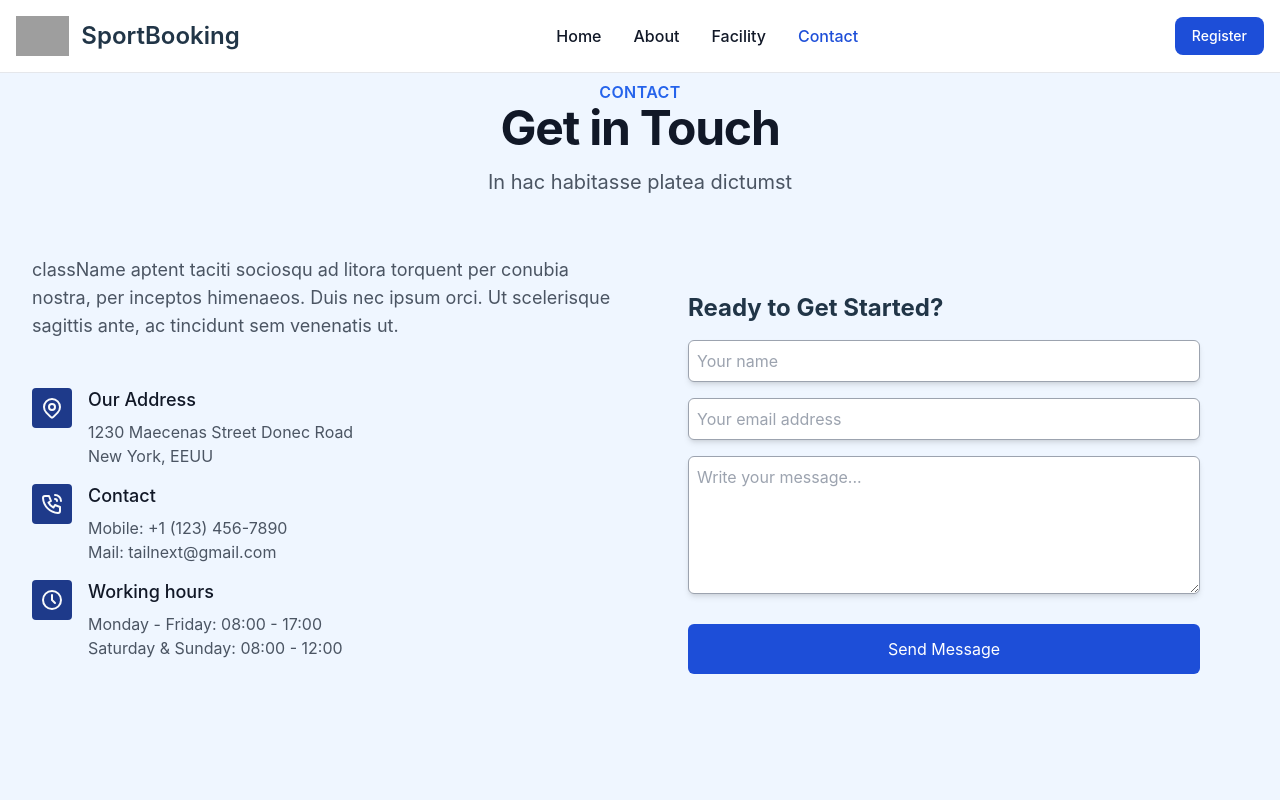
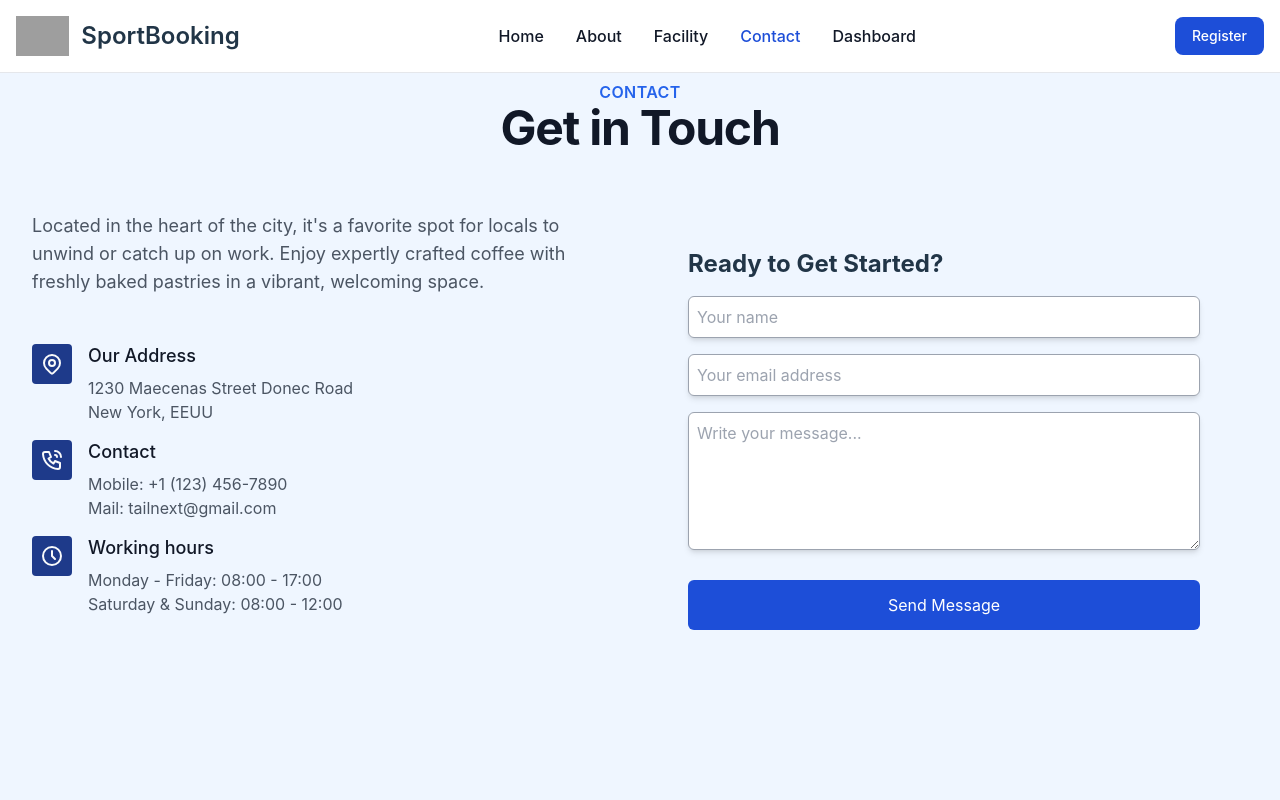
Before and after one commit to Biddut-Roy/Sports-Facility-Booking, a React (Vite) app: page /contact in a window 1280 px wide. Shown: the top 800 px of the page. Built offline with nearby package versions, Linux system fonts and the light colour scheme; grey boxes are pictures that could not be loaded.

Commit message:
check a data

```diff
--- a/src/page/Contact/Contact.tsx
+++ b/src/page/Contact/Contact.tsx
@@ -11,18 +11,17 @@ const Contact = () => {
               <h2 className="font-heading mb-4 font-bold tracking-tight text-gray-900 dark:text-white text-3xl sm:text-5xl">
                 Get in Touch
               </h2>
-              <p className="mx-auto mt-4 max-w-3xl text-xl text-gray-600 dark:text-slate-400">
-                In hac habitasse platea dictumst
-              </p>
+              <p className="mx-auto mt-4 max-w-3xl text-xl text-gray-600 dark:text-slate-400"></p>
             </div>
           </div>
           <div className="flex items-stretch justify-center">
             <div className="grid md:grid-cols-2">
               <div className="h-full pr-6">
                 <p className="mt-3 mb-12 text-lg text-gray-600 dark:text-slate-400">
-                  className aptent taciti sociosqu ad litora torquent per
-                  conubia nostra, per inceptos himenaeos. Duis nec ipsum orci.
-                  Ut scelerisque sagittis ante, ac tincidunt sem venenatis ut.
+                  Located in the heart of the city, it's a favorite spot for
+                  locals to unwind or catch up on work. Enjoy expertly crafted
+                  coffee with freshly baked pastries in a vibrant, welcoming
+                  space.
                 </p>
                 <ul className="mb-6 md:mb-0">
                   <li className="flex">
--- a/src/page/Facility/Facility.tsx
+++ b/src/page/Facility/Facility.tsx
@@ -23,6 +23,7 @@ const Facility = () => {
       </div>
     );
   }
+  console.log(data);
 
   return (
     <div className="pt-10">
--- a/src/page/Facility/FacilityCard.tsx
+++ b/src/page/Facility/FacilityCard.tsx
@@ -6,7 +6,6 @@ import { toast, Toaster } from "sonner";
 const FacilityCard = () => {
   const { id } = useParams();
   const { data, error, isLoading } = useGetFacilityQuery(undefined);
-  console.log(id);
 
   if (isLoading) {
     toast("Please wait a second before");
--- a/src/page/Featured/Featured.tsx
+++ b/src/page/Featured/Featured.tsx
@@ -1,15 +1,16 @@
 const Featured = () => {
   return (
-    <div className="relative overflow-hidden bg-white">
+    <div className="relative overflow-hidden ">
       <div className="pt-16 pb-80 sm:pt-24 sm:pb-40 lg:pt-40 lg:pb-48">
         <div className="relative mx-auto max-w-7xl px-4 sm:static sm:px-6 lg:px-8">
           <div className="sm:max-w-lg">
-            <h1 className="font text-4xl font-bold tracking-tight text-gray-900 sm:text-6xl">
-              Svelte signals are finally here
+            <h1 className="font text-4xl font-bold tracking-tight  sm:text-6xl">
+              show the Popular Ground
             </h1>
-            <p className="mt-4 text-xl text-gray-500">
-              This year, our new svelte signals will shelter you from the harsh
-              elements of a world that doesn't care if you develop or die.
+            <p className="mt-4 text-xl ">
+              Located in the heart of the city, it's a favorite spot for locals
+              to unwind or catch up on work. Enjoy expertly crafted coffee with
+              freshly baked pastries in a vibrant, welcoming space.
             </p>
           </div>
           <div>
@@ -23,13 +24,13 @@ const Featured = () => {
                     <div className="grid flex-shrink-0 grid-cols-1 gap-y-6 lg:gap-y-8">
                       <div className="h-64 w-44 overflow-hidden rounded-lg sm:opacity-0 lg:opacity-100">
                         <img
-                          src="https://placekitten.com/g/200/300"
+                          src="https://i.ibb.co/mF4y74d/28.jpg"
                           className="h-full w-full object-cover object-center"
                         />
                       </div>
                       <div className="h-64 w-44 overflow-hidden rounded-lg">
                         <img
-                          src="https://placekeanu.com/200/300"
+                          src="https://i.ibb.co/YfMXb6F/First-Ascent-Avondale-02.jpg"
                           alt=""
                           className="h-full w-full object-cover object-center"
                         />
@@ -38,21 +39,21 @@ const Featured = () => {
                     <div className="grid flex-shrink-0 grid-cols-1 gap-y-6 lg:gap-y-8">
                       <div className="h-64 w-44 overflow-hidden rounded-lg">
                         <img
-                          src="https://placekeanu.com/684/350/"
+                          src="https://i.ibb.co/rxpk5jZ/original.jpg"
                           alt=""
                           className="h-full w-full object-cover object-center"
                         />
                       </div>
                       <div className="h-64 w-44 overflow-hidden rounded-lg">
                         <img
-                          src="https://placekeanu.com/250/350/y"
+                          src="https://i.ibb.co/0VZ70nT/Oceanfront.jpg"
                           alt=""
                           className="h-full w-full object-cover object-center"
                         />
                       </div>
                       <div className="h-64 w-44 overflow-hidden rounded-lg">
                         <img
-                          src="https://placekitten.com/g/200/300"
+                          src="https://i.ibb.co/XZBZvXh/Amiryakoby-34.webp"
                           alt=""
                           className="h-full w-full object-cover object-center"
                         />
@@ -61,14 +62,14 @@ const Featured = () => {
                     <div className="grid flex-shrink-0 grid-cols-1 gap-y-6 lg:gap-y-8">
                       <div className="h-64 w-44 overflow-hidden rounded-lg">
                         <img
-                          src="https://placekeanu.com/684/350/y"
+                          src="https://i.ibb.co/5Gbz746/beach.jpg"
                           alt=""
                           className="h-full w-full object-cover object-center"
                         />
                       </div>
                       <div className="h-64 w-44 overflow-hidden rounded-lg">
                         <img
-                          src="https://placebear.com/684/350"
+                          src="https://i.ibb.co/G39xRgX/Mountain-View-Gym.jpg"
                           alt=""
                           className="h-full w-full object-cover object-center"
                         />
--- a/src/page/Gallery/Gallery.tsx
+++ b/src/page/Gallery/Gallery.tsx
@@ -7,21 +7,21 @@ const Gallery = () => {
             <img
               alt="gallery"
               className="block h-full w-full rounded-lg object-cover object-center"
-              src="https://tecdn.b-cdn.net/img/Photos/Horizontal/Nature/4-col/img%20(70).webp"
+              src="https://i.ibb.co/DzWLLWJ/Canyon-Adventure-Park.jpg"
             />
           </div>
           <div className="w-1/2 p-1 md:p-2">
             <img
               alt="gallery"
               className="block h-full w-full rounded-lg object-cover object-center"
-              src="https://tecdn.b-cdn.net/img/Photos/Horizontal/Nature/4-col/img%20(72).webp"
+              src="https://i.ibb.co/fQS0Yh6/images-2.jpg"
             />
           </div>
           <div className="w-full p-1 md:p-2">
             <img
               alt="gallery"
               className="block h-full w-full rounded-lg object-cover object-center"
-              src="https://tecdn.b-cdn.net/img/Photos/Horizontal/Nature/4-col/img%20(73).webp"
+              src="https://i.ibb.co/7Y9WdNZ/images-1.jpg"
             />
           </div>
         </div>
@@ -30,21 +30,21 @@ const Gallery = () => {
             <img
               alt="gallery"
               className="block h-full w-full rounded-lg object-cover object-center"
-              src="https://tecdn.b-cdn.net/img/Photos/Horizontal/Nature/4-col/img%20(74).webp"
+              src="https://i.ibb.co/wLWnbJZ/polar.jpg"
             />
           </div>
           <div className="w-1/2 p-1 md:p-2">
             <img
               alt="gallery"
               className="block h-full w-full rounded-lg object-cover object-center"
-              src="https://tecdn.b-cdn.net/img/Photos/Horizontal/Nature/4-col/img%20(75).webp"
+              src="https://i.ibb.co/59RWbVr/wepik-hamid.jpg"
             />
           </div>
           <div className="w-1/2 p-1 md:p-2">
             <img
               alt="gallery"
               className="block h-full w-full rounded-lg object-cover object-center"
-              src="https://tecdn.b-cdn.net/img/Photos/Horizontal/Nature/4-col/img%20(77).webp"
+              src="https://i.ibb.co/LYXqc9Q/Oceano-Dunes.jpg"
             />
           </div>
         </div>
--- a/src/page/Hero/Hero.tsx
+++ b/src/page/Hero/Hero.tsx
@@ -34,7 +34,7 @@ const Hero = () => {
                   type="button"
                   className="text-white bg-blue-700 hover:bg-blue-800 focus:ring-4 focus:outline-none focus:ring-blue-300 font-medium rounded-lg text-sm px-4 py-2 text-center dark:bg-blue-600 dark:hover:bg-blue-700 dark:focus:ring-blue-800"
                 >
-                  <NavLink to={"/"}>Book Now</NavLink>
+                  <NavLink to={"/facility"}>Facility</NavLink>
                 </button>
               </div>
             </header>
--- a/src/page/navbar/Navbar.tsx
+++ b/src/page/navbar/Navbar.tsx
@@ -111,6 +111,20 @@ const Navbar = () => {
                   Contact
                 </NavLink>
               </li>
+              <li>
+                <NavLink
+                  to={"/dashboard"}
+                  className={({ isActive }) =>
+                    `block py-2 px-3 rounded md:p-0 ${
+                      isActive
+                        ? " hover:bg-gray-100 md:hover:bg-transparent text-blue-700 md:dark:text-blue-500 dark:text-white dark:hover:bg-gray-700 dark:hover:text-white md:dark:hover:bg-transparent dark:border-gray-700"
+                        : "text-gray-900 hover:bg-gray-100 md:hover:bg-transparent md:hover:text-blue-700 dark:text-white dark:hover:bg-gray-700 dark:hover:text-white md:dark:hover:bg-transparent dark:border-gray-700"
+                    }`
+                  }
+                >
+                  Dashboard
+                </NavLink>
+              </li>
             </ul>
           </div>
         </div>
```
